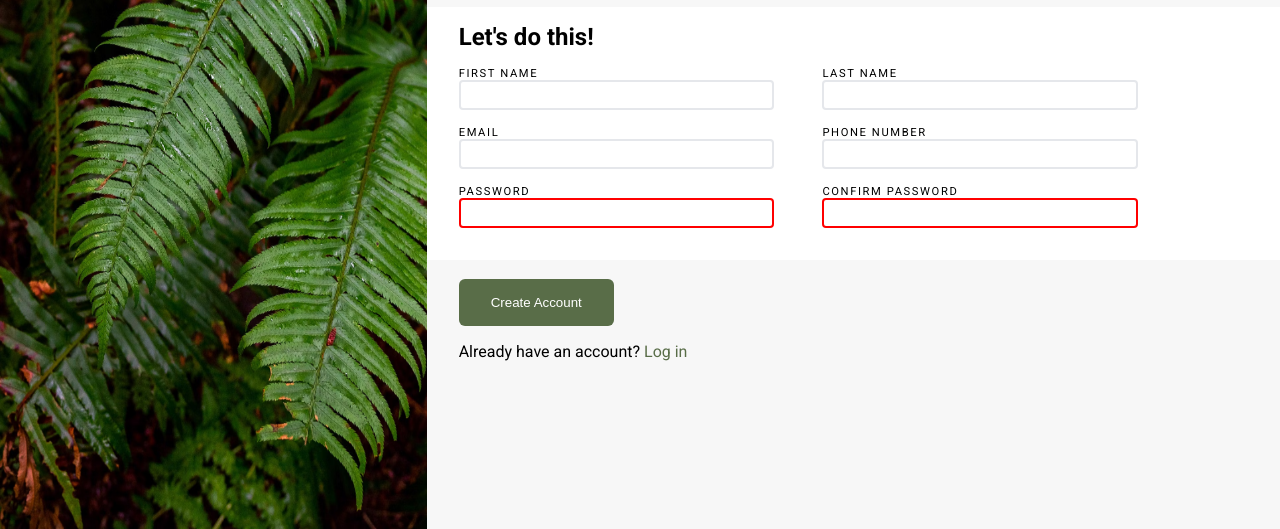
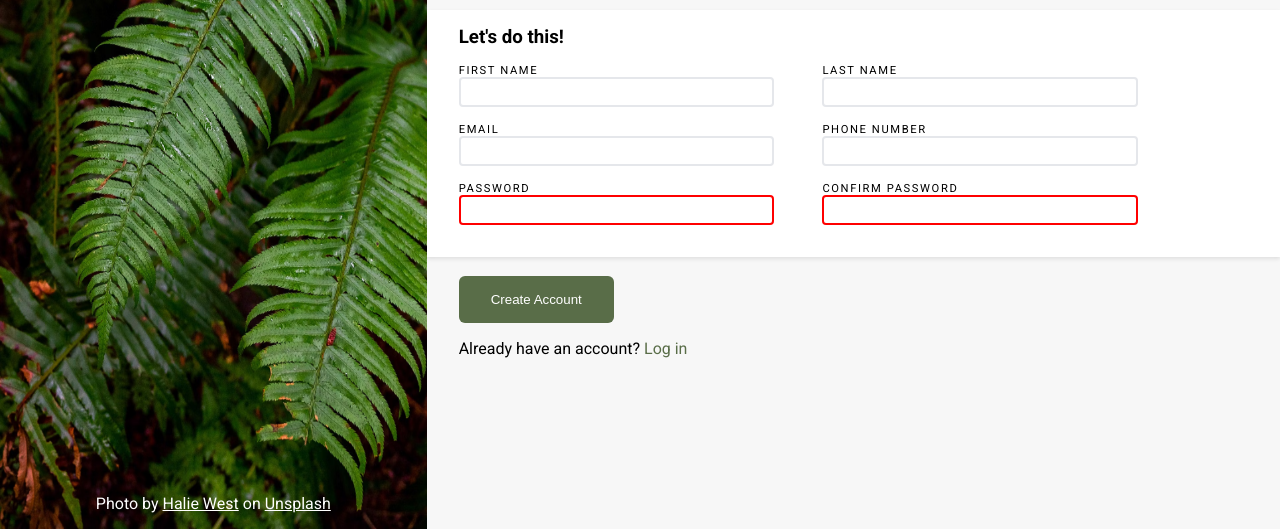
Before and after one commit to Yudensei/odin-form, a plain HTML site: page index.html in a window 1280 px wide. Shown: the part 271-800 px from the top of the page. Drawn offline with Linux system fonts and the light colour scheme; a web font is replaced by a local one.

Commit message:
Add image credits

```diff
--- a/index.html
+++ b/index.html
@@ -13,6 +13,16 @@
                 <img src="images/odin-lined.png" alt="Logo" id="logo-img">
                 <h1 id="logo-text">ODIN</h1>
             </div>
+
+            <p id="img-credit">
+                Photo by
+                <a href="https://unsplash.com/photos/green-leaf-plant-in-close-up-photography-25xggax4bSA">
+                    Halie West</a>
+                on
+                <a href="https://unsplash.com/photos/green-leaf-plant-in-close-up-photography-25xggax4bSA">
+                    Unsplash
+                </a>
+            </p>
         </div>
 
         <div id="right">
@@ -27,7 +37,7 @@
 
             <form action="#" method="submit">
                 <fieldset>
-                    <h2>Let's do this!</h2>
+                    <h3>Let's do this!</h3>
 
                     <div>
                         <label for="first-name">FIRST NAME</label>
--- a/style.css
+++ b/style.css
@@ -7,9 +7,8 @@
     font-style: italic;
 }
 
-a {
-    text-decoration: none;
-    color: #596D48;
+.underline {
+    text-decoration: underline;
 }
 
 label,
@@ -31,6 +30,8 @@ body {
     flex: 1;
     background: url("images/green-leaf.avif");
     background-size: 100% 100%;
+    display: flex;
+    flex-direction: column;
 }
 
 #right {
@@ -60,6 +61,17 @@ body {
     font-size: 4rem;
 }
 
+#img-credit {
+    align-self: center;
+    margin-top: auto;
+}
+
+#img-credit,
+#img-credit > * {
+    color: white;
+}
+
+
 #right > *:not(form),
 form > button {
     margin-left: 2rem;
@@ -86,9 +98,10 @@ fieldset {
     background-color: white;
     padding: 1rem 2rem 2rem;
     margin: 2rem 0 1.2rem;
+    box-shadow: 0 2px 4px rgb(0, 0, 0, 0.1);
 }
 
-fieldset > h2 {
+fieldset > h3 {
     width: 100%;
     margin: 0;
 }
@@ -129,3 +142,8 @@ form > button {
     border-radius: 6px;
     padding: 1rem 2rem;
 }
+
+#right a {
+    text-decoration: none;
+    color: #596D48;
+}
```
